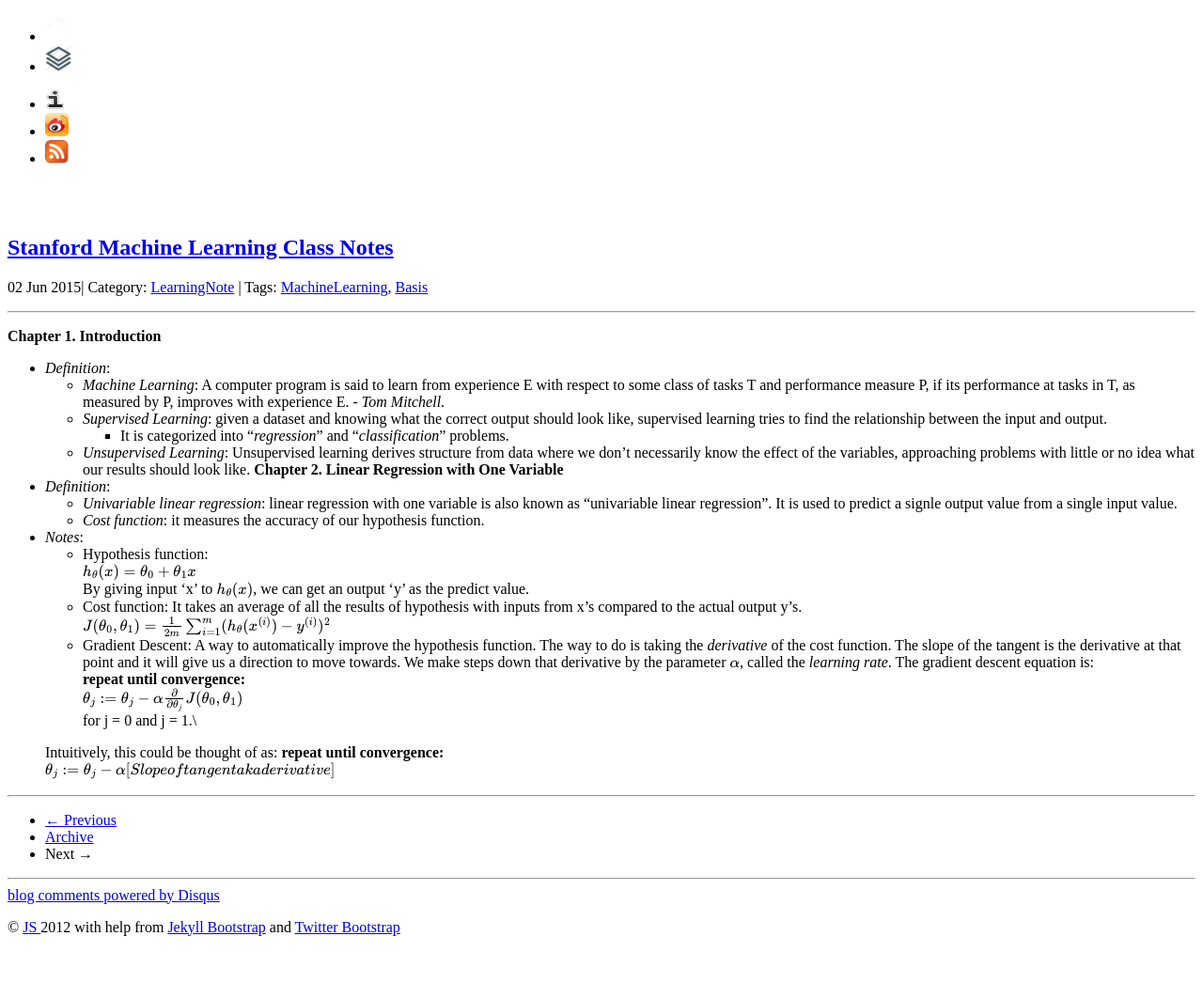
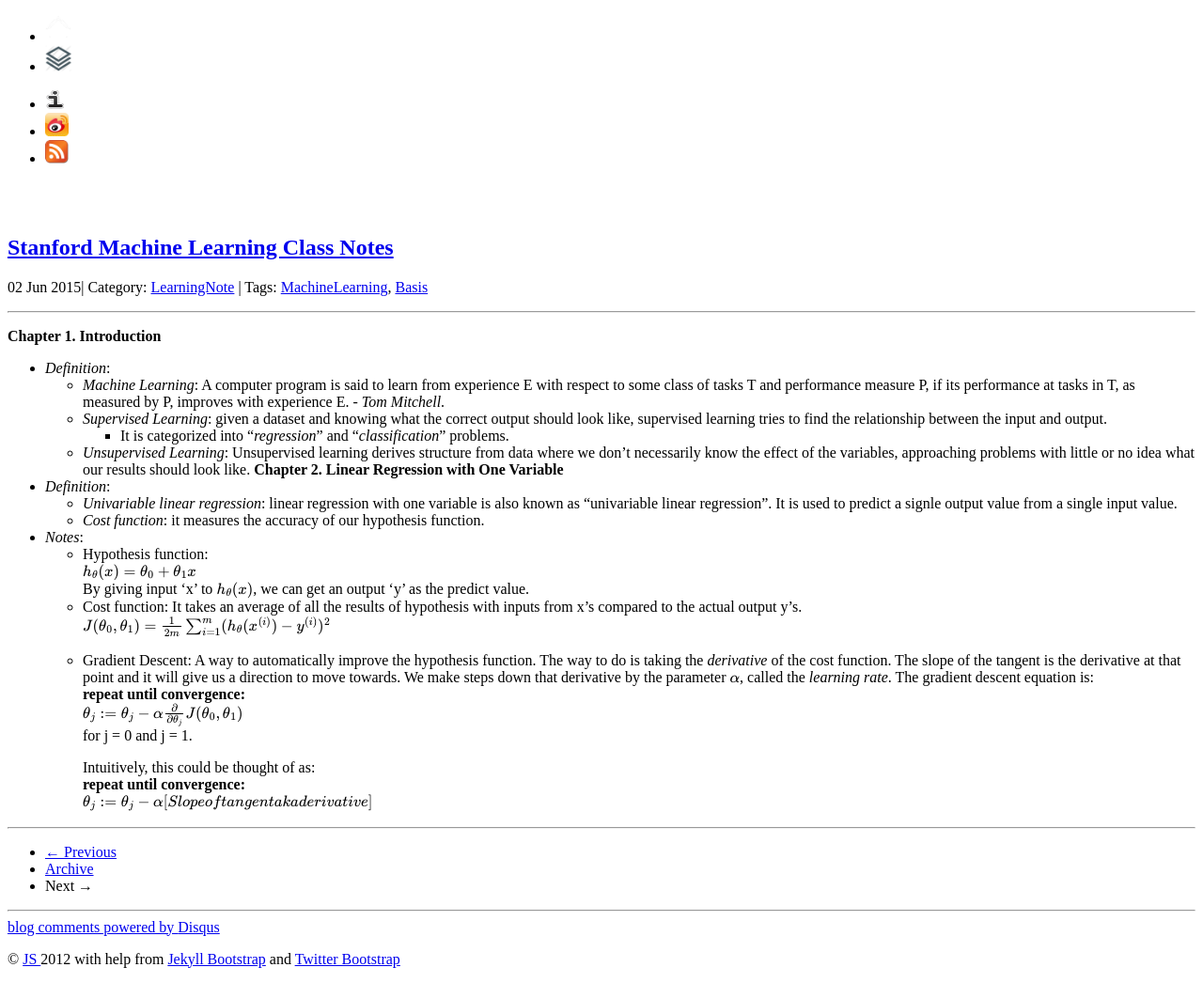
Before and after one commit to 0xAS/0xas.github.com, a Jekyll site: the page built from _posts/2015-06-02-Stanford-Machine-Learning-Class-Notes.md, in a window 1280 px wide. Shown: the whole page at 94% size. Built offline with Jekyll 4.4.1, drawn with Linux system fonts in a browser that asks for light colours; formulas are drawn with MathJax 3; comment, search, counter and statistics services are not loaded; before the commit the page ends 1012 px from its top, so only the background shows below that.

```diff
--- a/_posts/2015-06-02-Stanford-Machine-Learning-Class-Notes.md
+++ b/_posts/2015-06-02-Stanford-Machine-Learning-Class-Notes.md
@@ -27,8 +27,8 @@ tags : [MachineLearning, Basis]
     + Gradient Descent: A way to automatically improve the hypothesis function. The way to do is taking the *derivative* of the cost function. The slope of the tangent is the derivative at that point and it will give us a direction to move towards. We make steps down that derivative by the parameter $$\alpha$$, called the *learning rate*. The gradient descent equation is:\\
         **repeat until convergence:**\\
         $$ \theta_j := \theta_j - \alpha \frac{\partial }{\partial \theta_{j}} J(\theta_0, \theta_1)$$\\
-        for j = 0 and j = 1.\\
+        for j = 0 and j = 1.
 
-    Intuitively, this could be thought of as:
-    **repeat until convergence:**\\
-    $$ \theta_j := \theta_j - \alpha[ Slope of tangent aka derivative]$$
+        Intuitively, this could be thought of as: \\
+        **repeat until convergence:**\\
+        $$ \theta_j := \theta_j - \alpha[ Slope of tangent aka derivative]$$
```
